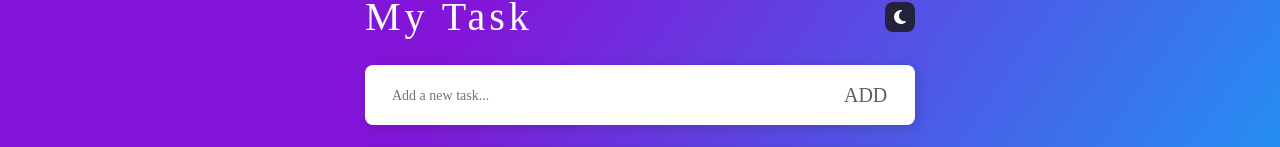
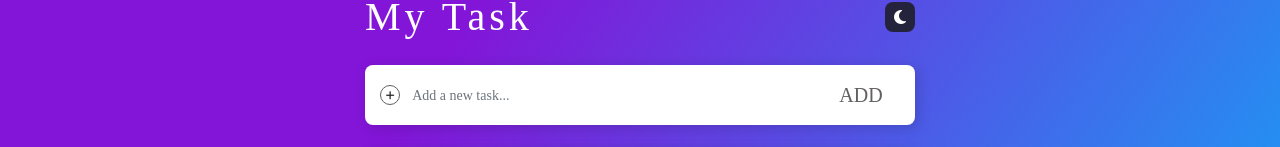
Before and after one commit to raosavan96/Todo, a React (Create React App) app: page / in a window 1280 px wide. Shown: the part 154-301 px from the top of the page. Built offline with nearby package versions, Linux system fonts and the light colour scheme; a web font is replaced by a local one.

Commit message:
new changed

```diff
--- a/src/Components/Todo/Todo.jsx
+++ b/src/Components/Todo/Todo.jsx
@@ -37,6 +37,17 @@ function Todo() {
     let checkComplete = [...addTask];
     checkComplete[id].complete = !checkComplete[id].complete;
     setAddTask(checkComplete);
+
+    let inputBoolean =
+      document.getElementsByClassName("input_toast")[id].checked;
+
+    if (inputBoolean === true) {
+      toast.success("Task Complete");
+    }
+
+    if (inputBoolean === false) {
+      toast.error("Remaining Task");
+    }
   }
 
   function handleDelete(id) {
@@ -44,6 +55,7 @@ function Todo() {
     let mainDelete = deleteArray.filter((value, index) => {
       return id !== index;
     });
+    toast.success("Task Deleted");
 
     setAddTask(mainDelete);
   }
@@ -61,6 +73,7 @@ function Todo() {
 
   function allDelete() {
     setAddTask([]);
+    toast.success("All Task Deleted");
   }
 
   useEffect(() => {
@@ -97,6 +110,9 @@ function Todo() {
           </div>
           <div className={`${TodoCss.todo_form} ${TodoCss.box_sdw} mt-4`}>
             <form onClick={handleForm}>
+              <div className={`${TodoCss.input_plus}`}>
+                <i class="fa-solid fa-plus"></i>
+              </div>
               <input
                 type="text"
                 className="form-control"
@@ -121,7 +137,8 @@ function Todo() {
               <p>
                 <span>{totalTask}</span> Total task
               </p>
-              <button style={{boxShadow:"none"}}
+              <button
+                style={{ boxShadow: "none" }}
                 className={`btn ${TodoCss.alldelete_task}`}
                 onClick={allDelete}
               >
@@ -135,7 +152,7 @@ function Todo() {
                     <li className="d-flex justify-content-between w-100">
                       <div className="d-flex align-items-center">
                         <input
-                          className="form-check-input me-3"
+                          className="form-check-input me-3 input_toast"
                           type="checkbox"
                           id="checkboxNoLabel"
                           value=""
--- a/src/Components/Todo/Todo.module.css
+++ b/src/Components/Todo/Todo.module.css
@@ -117,6 +117,7 @@ video {
 .todo_form form {
   display: flex;
   justify-content: space-between;
+  align-items: center;
   width: 100%;
 }
 
@@ -132,10 +133,25 @@ video {
   border: none;
   font-size: 14px;
   color: var(--text_color);
+  width: 78%;
 }
 
 .todo_form form input:focus {
   box-shadow: none !important;
+}
+
+.input_plus {
+  border: 1px solid var(--text_color);
+  width: 20px;
+  height: 20px;
+  border-radius: 50%;
+  display: flex;
+  justify-content: center;
+  align-items: center;
+}
+
+.input_plus i {
+  font-size: 10px;
 }
 
 /* Form Sec End */
@@ -233,13 +249,13 @@ video {
 .btn:focus {
   outline: 0;
 
-  box-shadow: 0 0 0 .25rem transparent !important;
+  box-shadow: 0 0 0 0.25rem transparent !important;
 }
 
 .form-control:focus {
-    color: #212529;
-    background-color: #fff;
-    border-color: #86b7fe;
-    outline: 0;
-    box-shadow: 0 0 0 .25rem transparent !important;
+  color: #212529;
+  background-color: #fff;
+  border-color: #86b7fe;
+  outline: 0;
+  box-shadow: 0 0 0 0.25rem transparent !important;
 }
```
